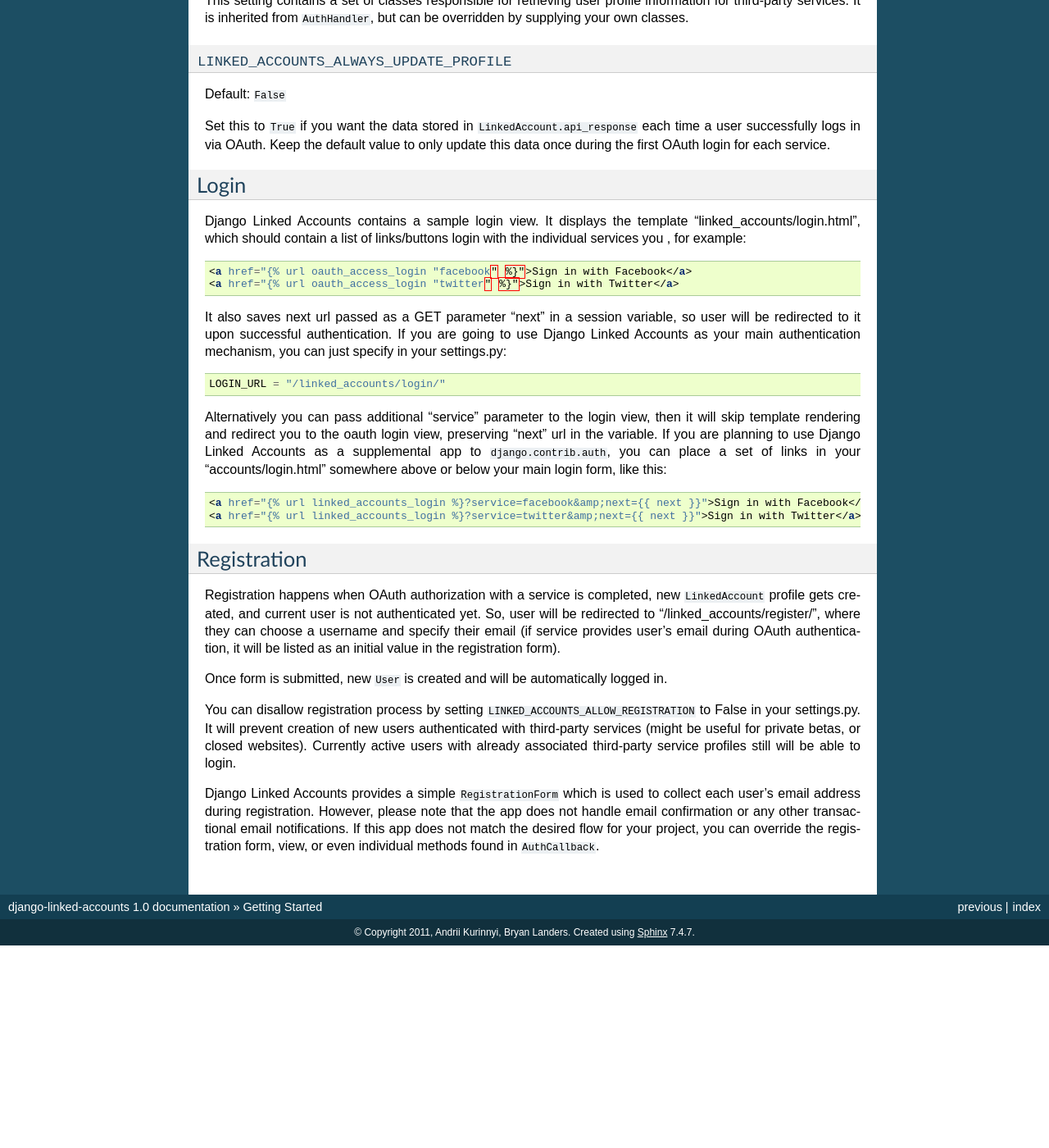
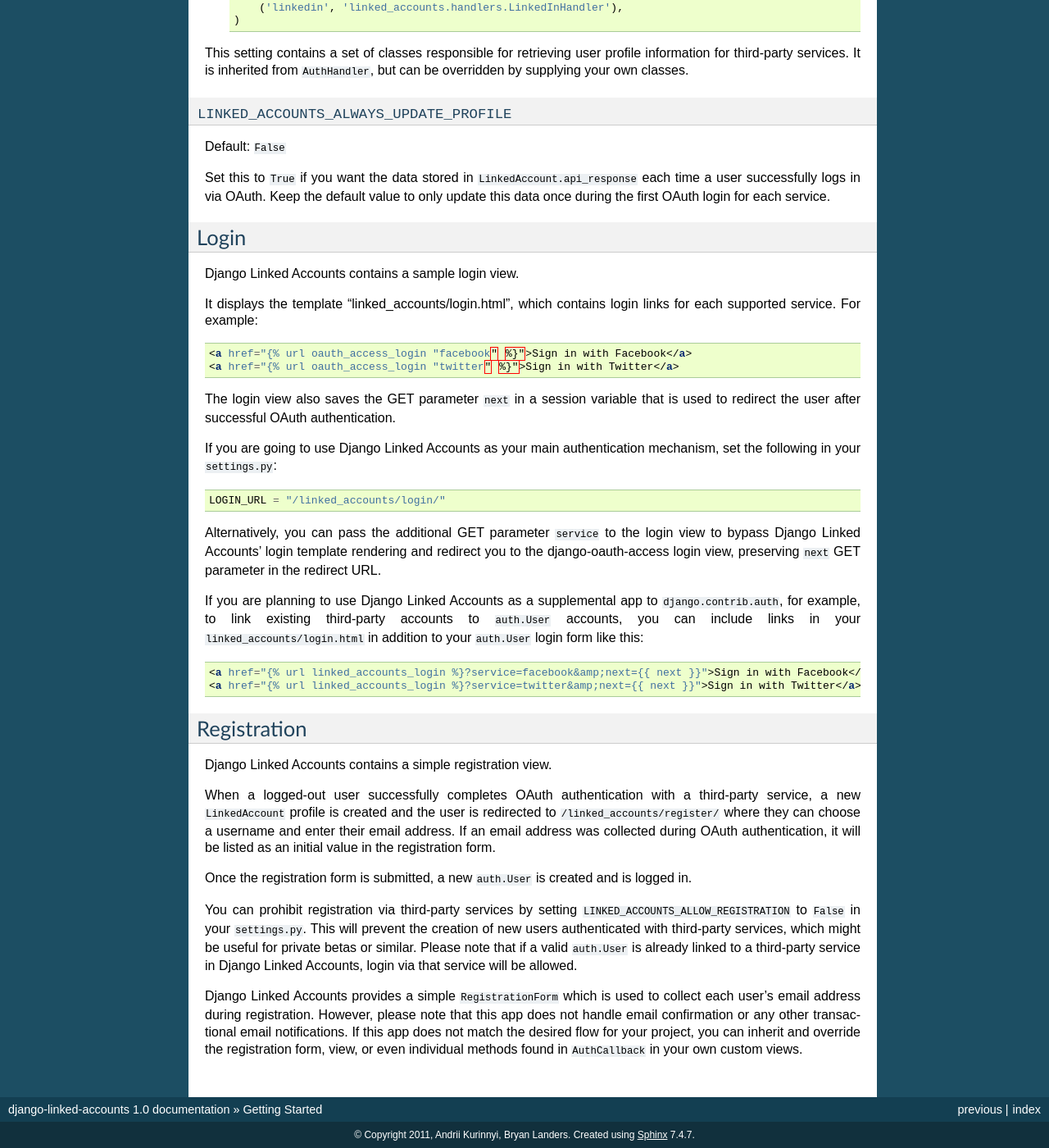
Before and after one commit to zen4ever/django-linked-accounts, a Sphinx documentation site: the page built from docs/gettingstarted.rst, in a window 1280 px wide and 1400 px high, scrolled down 1048 px. Shown: the whole window at 82% size. Built offline with Sphinx 7.4.7, drawn with Linux system fonts in a browser that asks for light colours; before the commit the page ends 2201 px from its top, so only the background shows below that; some of the changed text lies outside the part shown.

Commit message:
Added basic html code for templates and updated the getting started page of the docs.

```diff
--- a/README.rst
+++ b/README.rst
@@ -4,8 +4,8 @@
 This app handles linking Django auth.User accounts
 to other third-party service accounts including:
 
+ * Facebook
  * Twitter
- * Facebook
+ * Google
  * Yahoo
- * Google
  * LinkedIn
--- a/docs/gettingstarted.rst
+++ b/docs/gettingstarted.rst
@@ -8,6 +8,9 @@
 
 Settings
 ========
+
+The following are optional settings variables that can be included in
+your project's ``settings.py`` to override certain defaults.
 
 .. _linked_accounts_allow_registration:
 
@@ -39,9 +42,9 @@
 
 Default: ``oauth_next``
 
-This setting is used in a session variable that stores the desired URL
-to be redirected to following successful OAuth login. Make sure to
-create the corresponding view if you set a custom value here.
+This setting can be used to override the default session variable
+key used in the ``get_next_url`` method of ``AuthCallback``. If
+set to ``None``, ``settings.LOGIN_REDIRECT_URL`` will be used.
 
 .. _linked_accounts_id_session:
 
@@ -89,30 +92,36 @@
 Login
 =====
 
-Django Linked Accounts contains a sample login view. It displays the
-template "linked_accounts/login.html", which should contain a list of
-links/buttons login with the individual services you , for example:
+Django Linked Accounts contains a sample login view.
+
+It displays the template "linked_accounts/login.html", which contains
+login links for each supported service. For example:
 
 .. code-block:: html
 
   <a href="{% url oauth_access_login "facebook" %}">Sign in with Facebook</a>
   <a href="{% url oauth_access_login "twitter" %}">Sign in with Twitter</a>
 
-It also saves next url passed as a GET parameter "next" in a session variable,
-so user will be redirected to it upon successful authentication. If you are
-going to use Django Linked Accounts as your main authentication mechanism,
-you can just specify in your settings.py:
+The login view also saves the GET parameter ``next`` in a session variable
+that is used to redirect the user after successful OAuth authentication.
+
+If you are going to use Django Linked Accounts as your main authentication
+mechanism, set the following in your ``settings.py``:
 
 .. code-block:: python
 
    LOGIN_URL = "/linked_accounts/login/"
 
-Alternatively you can pass additional "service" parameter to the login view,
-then it will skip template rendering and redirect you to the oauth login view,
-preserving "next" url in the variable. If you are planning to use Django Linked
-Accounts as a supplemental app to ``django.contrib.auth``, you can place a set
-of links in your "accounts/login.html" somewhere above or below your main login
-form, like this:
+Alternatively, you can pass the additional GET parameter ``service`` to
+the login view to bypass Django Linked Accounts' login template rendering
+and redirect you to the django-oauth-access login view, preserving ``next``
+GET parameter in the redirect URL.
+
+If you are planning to use Django Linked Accounts as a supplemental app to
+``django.contrib.auth``, for example, to link existing third-party accounts
+to ``auth.User`` accounts, you can include links in your
+``linked_accounts/login.html`` in addition to your ``auth.User`` login form
+like this:
 
 .. code-block:: html
 
@@ -122,26 +131,29 @@
 Registration
 ============
 
-Registration happens when OAuth authorization with a service is completed, new
-``LinkedAccount`` profile gets created, and current user is not authenticated
-yet. So, user will be redirected to "/linked_accounts/register/", where they can
-choose a username and specify their email (if service provides user's email
+Django Linked Accounts contains a simple registration view.
+
+When a logged-out user successfully completes OAuth authentication with a
+third-party service, a new ``LinkedAccount`` profile is created and the
+user is redirected to ``/linked_accounts/register/`` where they can choose
+a username and enter their email address. If an email address was collected
 during OAuth authentication, it will be listed as an initial value in the
-registration form).
+registration form.
 
-Once form is submitted, new ``User`` is created and will be automatically
-logged in.
+Once the registration form is submitted, a new ``auth.User`` is created and
+is logged in.
 
-You can disallow registration process by setting
-``LINKED_ACCOUNTS_ALLOW_REGISTRATION`` to False in your settings.py.
-It will prevent creation of new users authenticated with third-party services
-(might be useful for private betas, or closed websites). Currently active users
-with already associated third-party service profiles still will be able to
-login.
+You can prohibit registration via third-party services by setting
+``LINKED_ACCOUNTS_ALLOW_REGISTRATION`` to ``False`` in your ``settings.py``.
+This will prevent the creation of new users authenticated with third-party
+services, which might be useful for private betas or similar. Please note that
+if a valid ``auth.User`` is already linked to a third-party service in Django
+Linked Accounts, login via that service will be allowed.
 
 Django Linked Accounts provides a simple ``RegistrationForm`` which is
 used to collect each user's email address during registration. However,
-please note that the app does not handle email confirmation or any other
+please note that this app does not handle email confirmation or any other
 transactional email notifications. If this app does not match the desired
-flow for your project, you can override the registration form, view, or
-even individual methods found in ``AuthCallback``.
+flow for your project, you can inherit and override the registration form,
+view, or even individual methods found in ``AuthCallback`` in your own custom
+views.
--- a/docs/overview.rst
+++ b/docs/overview.rst
@@ -10,10 +10,10 @@
 Supported Services
 ==================
 
+ * Facebook
  * Twitter
- * Facebook
+ * Google
  * Yahoo
- * Google
  * LinkedIn
 
 Flow
```
Also changed, not shown: 3 other files.
